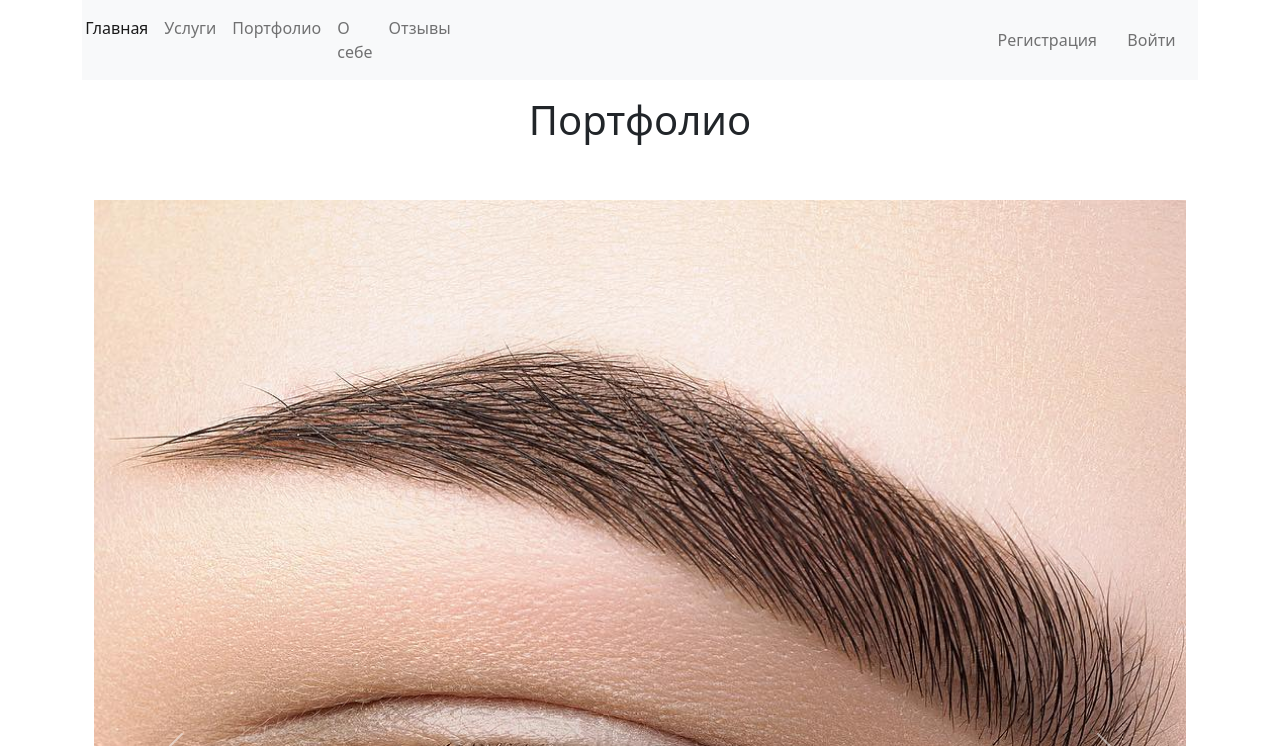
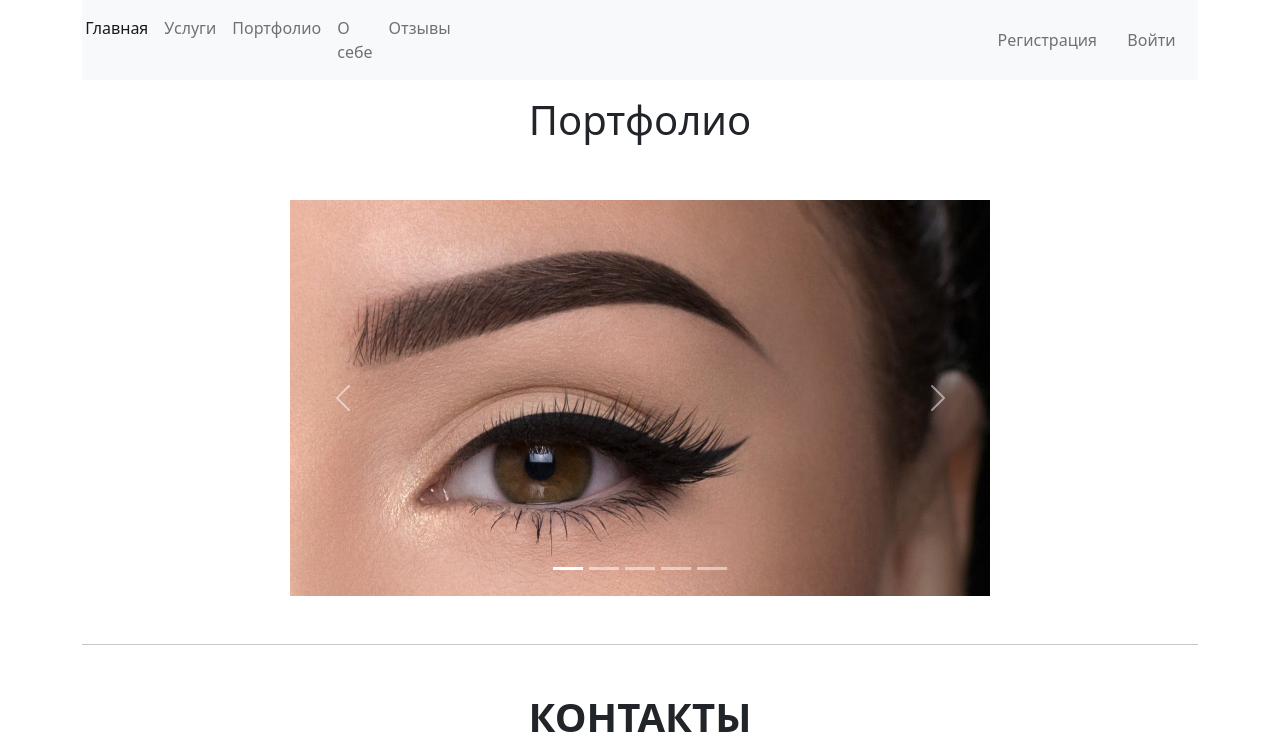
Before and after one commit to EgorKondrashin/learn_python_teamwork, a Flask app: page /portfolio in a window 1280 px wide. Shown: the part 60-806 px from the top of the page. Run offline with Flask 3, Linux system fonts and the light colour scheme.

Commit message:
Update portfolio

```diff
--- a/webapp/templates/portfolio.html
+++ b/webapp/templates/portfolio.html
@@ -3,21 +3,30 @@
 
 <div class="container">
 <h1 class="h1 mb-3 py-3 text-center">{{ page_title }}</h1><br>
-    <div id="carouselExampleIndicators" class="carousel slide">
+    <div class="col-lg-12 d-flex justify-content-center">
+        <div id="carouselExampleIndicators" class="carousel slide" style="width: 700px; height: 396px">
             <div class="carousel-indicators">
             <button type="button" data-bs-target="#carouselExampleIndicators" data-bs-slide-to="0" class="active" aria-current="true" aria-label="Slide 1"></button>
             <button type="button" data-bs-target="#carouselExampleIndicators" data-bs-slide-to="1" aria-label="Slide 2"></button>
             <button type="button" data-bs-target="#carouselExampleIndicators" data-bs-slide-to="2" aria-label="Slide 3"></button>
+            <button type="button" data-bs-target="#carouselExampleIndicators" data-bs-slide-to="3" aria-label="Slide 4"></button>
+            <button type="button" data-bs-target="#carouselExampleIndicators" data-bs-slide-to="4" aria-label="Slide 5"></button>
             </div>
             <div class="carousel-inner">
-        <div class="carousel-item">
-            <img src="{{ url_for('static', filename='portfolio/1.jpg') }}" class="d-block w-100" alt="...">
-        </div>
             <div class="carousel-item active">
-            <img src="{{ url_for('static', filename='portfolio/2.jpg') }}" class="d-block w-100" alt="...">
+                <img src="{{ url_for('static', filename='portfolio/1.jpg') }}" class="d-block w-100" alt="..." style="width: 700px; height: 396px">
             </div>
             <div class="carousel-item">
-            <img src="{{ url_for('static', filename='portfolio/3.jpg') }}" class="d-block w-100" alt="...">
+                <img src="{{ url_for('static', filename='portfolio/4.jpg') }}" class="d-block w-100" alt="..." style="width: 700px; height: 396px">
+            </div>
+            <div class="carousel-item">
+                <img src="{{ url_for('static', filename='portfolio/5.jpg') }}" class="d-block w-100" alt="..." style="width: 700px; height: 396px">
+            </div>
+            <div class="carousel-item">
+                <img src="{{ url_for('static', filename='portfolio/6.jpg') }}" class="d-block w-100" alt="..." style="width: 700px; height: 396px">
+            </div>
+            <div class="carousel-item">
+                <img src="{{ url_for('static', filename='portfolio/7.jpg') }}" class="d-block w-100" alt="..." style="width: 700px; height: 396px">
             </div>
             </div>
             <button class="carousel-control-prev" type="button" data-bs-target="#carouselExampleIndicators" data-bs-slide="prev">
@@ -30,4 +39,5 @@
             </button>
         </div>
     </div>
+</div>
 {% endblock %}
```
Also changed, not shown: webapp/static/portfolio/2.jpg (deleted), webapp/static/portfolio/3.jpg (deleted), webapp/static/portfolio/4.jpg (added), webapp/static/portfolio/5.jpg (added), webapp/static/portfolio/6.jpg (added), webapp/static/portfolio/7.jpg (added). Lines whose indentation alone changed are shown as unchanged.
